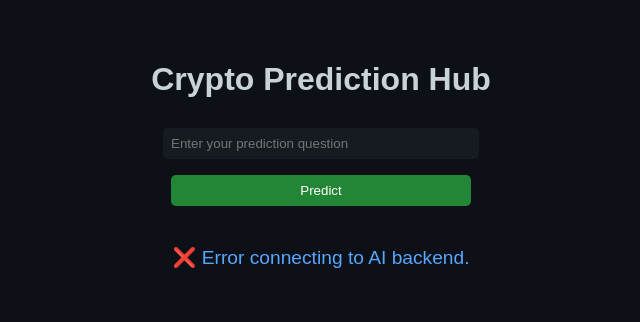
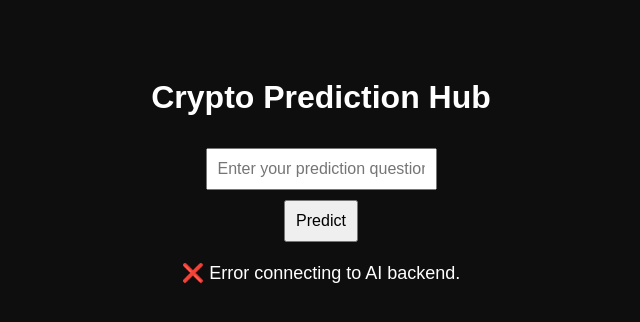
Before and after one commit to bipin748871/crypto-frontend, a plain HTML site: page index.html in a window 1280 px wide. Both pictures are taken after a click on the button "Predict". Shown: the whole page, without its empty margins (319-959 px from the left). Drawn offline with Linux system fonts and the light colour scheme; no server answers.

Commit message:
Add files via upload

```diff
--- a/index.html
+++ b/index.html
@@ -1,76 +1,36 @@
+
 <!DOCTYPE html>
 <html lang="en">
 <head>
   <meta charset="UTF-8" />
-  <meta name="viewport" content="width=device-width, initial-scale=1.0"/>
+  <meta name="viewport" content="width=device-width, initial-scale=1.0" />
   <title>Crypto Prediction Hub</title>
   <style>
     body {
       font-family: Arial, sans-serif;
-      background-color: #0d1117;
-      color: #c9d1d9;
+      background-color: #0e0e0e;
+      color: white;
       text-align: center;
-      padding: 2rem;
+      padding-top: 50px;
     }
     input, button {
-      padding: 0.5rem;
-      margin: 0.5rem;
-      width: 300px;
-      max-width: 90%;
-      border-radius: 5px;
-      border: none;
-    }
-    input {
-      background: #161b22;
-      color: white;
-    }
-    button {
-      background-color: #238636;
-      color: white;
-      cursor: pointer;
+      padding: 10px;
+      font-size: 16px;
+      margin-top: 10px;
     }
     #result {
-      margin-top: 2rem;
-      font-size: 1.2rem;
-      color: #58a6ff;
+      margin-top: 20px;
+      font-size: 18px;
     }
   </style>
 </head>
 <body>
   <h1>Crypto Prediction Hub</h1>
-  <input type="text" id="question" placeholder="Enter your prediction question"/>
-  <br/>
+  <input type="text" id="question" placeholder="Enter your prediction question" />
+  <br />
   <button onclick="predict()">Predict</button>
   <div id="result"></div>
 
-  <script>
-    async function predict() {
-      const question = document.getElementById("question").value;
-      const resultDiv = document.getElementById("result");
-      resultDiv.innerHTML = "🔄 Predicting...";
-
-      try {
-        const res = await fetch("https://crypto-predictor-d3qs.onrender.com/predict", {
-          method: "POST",
-          headers: {
-            "Content-Type": "application/json"
-          },
-          body: JSON.stringify({ question })
-        });
-
-        if (!res.ok) throw new Error("API error");
-
-        const data = await res.json();
-        resultDiv.innerHTML = `
-          🔮 <strong>Answer:</strong> ${data.answer} <br>
-          📊 <strong>Confidence:</strong> ${data.confidence}% <br>
-          🧠 <strong>Reason:</strong> ${data.reason}
-        `;
-      } catch (err) {
-        resultDiv.innerHTML = "❌ Error connecting to AI backend.";
-        console.error(err);
-      }
-    }
-  </script>
+  <script src="script.js"></script>
 </body>
 </html>
--- /dev/null
+++ b/script.js
@@ -0,0 +1,26 @@
+
+async function predict() {
+  const question = document.getElementById("question").value;
+  const resultDiv = document.getElementById("result");
+  resultDiv.innerHTML = "⏳ Predicting...";
+
+  try {
+    const response = await fetch("https://crypto-predictor-d3qs.onrender.com/predict", {
+      method: "POST",
+      headers: {
+        "Content-Type": "application/json"
+      },
+      body: JSON.stringify({ question })
+    });
+
+    if (!response.ok) {
+      throw new Error("API response not OK");
+    }
+
+    const data = await response.json();
+    resultDiv.innerHTML = `✅ <b>${data.answer}</b> (${data.confidence}%)<br/>💡 ${data.reason}`;
+  } catch (error) {
+    console.error("Error:", error);
+    resultDiv.innerHTML = "❌ Error connecting to AI backend.";
+  }
+}
```
